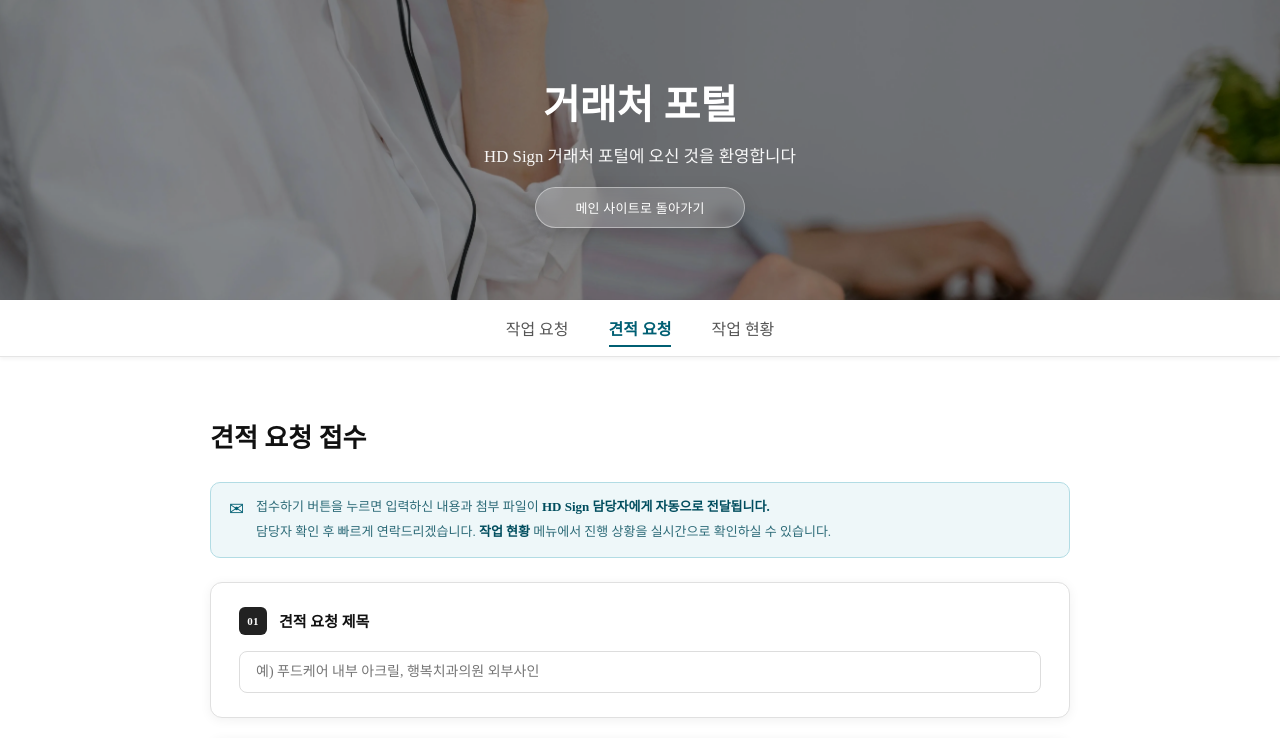
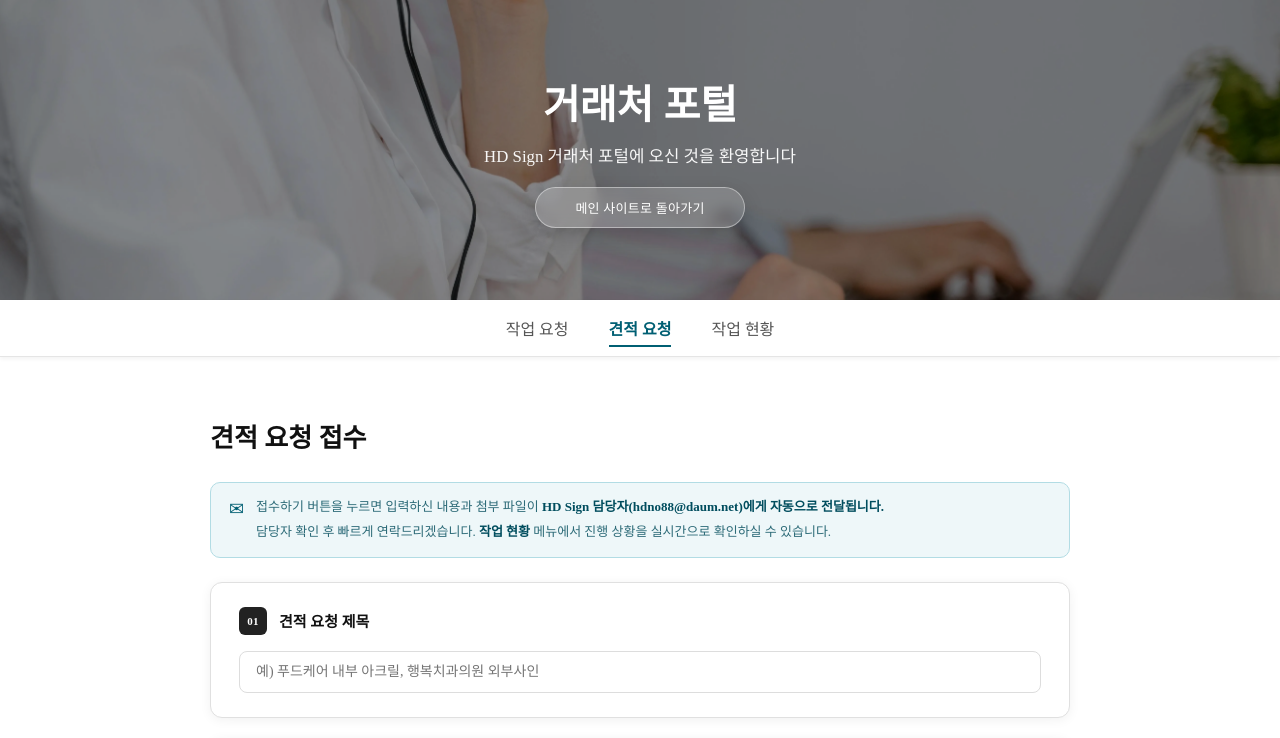
Before and after one commit to gusdn0236/hdsign, a React (Vite) app in the folder frontend/: page /client/quote in a window 1280 px wide. Shown: the top 738 px of the page. Built offline with nearby package versions, Linux system fonts and the light colour scheme; sample sign-in values are in the browser's storage.

Commit message:
feat: add company email to quote request notice

```diff
--- a/frontend/src/pages/client/ClientQuoteRequest.jsx
+++ b/frontend/src/pages/client/ClientQuoteRequest.jsx
@@ -168,7 +168,7 @@ export default function ClientQuoteRequest() {
             <div className="request-notice">
                 <span className="request-notice-icon">✉</span>
                 <div className="request-notice-text">
-                    <p>접수하기 버튼을 누르면 입력하신 내용과 첨부 파일이 <strong>HD Sign 담당자에게 자동으로 전달됩니다.</strong></p>
+                    <p>접수하기 버튼을 누르면 입력하신 내용과 첨부 파일이 <strong>HD Sign 담당자(hdno88@daum.net)에게 자동으로 전달됩니다.</strong></p>
                     <p>담당자 확인 후 빠르게 연락드리겠습니다. <strong>작업 현황</strong> 메뉴에서 진행 상황을 실시간으로 확인하실 수 있습니다.</p>
                 </div>
             </div>
```
